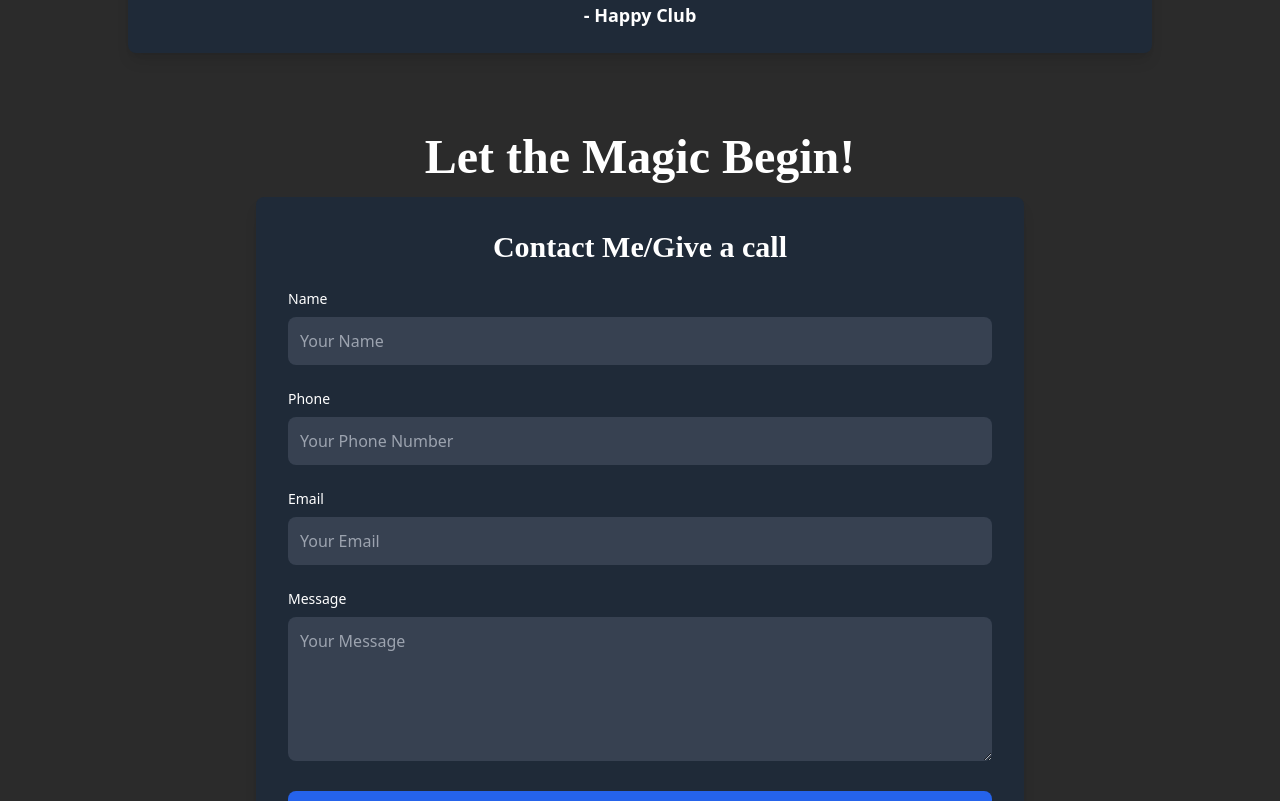
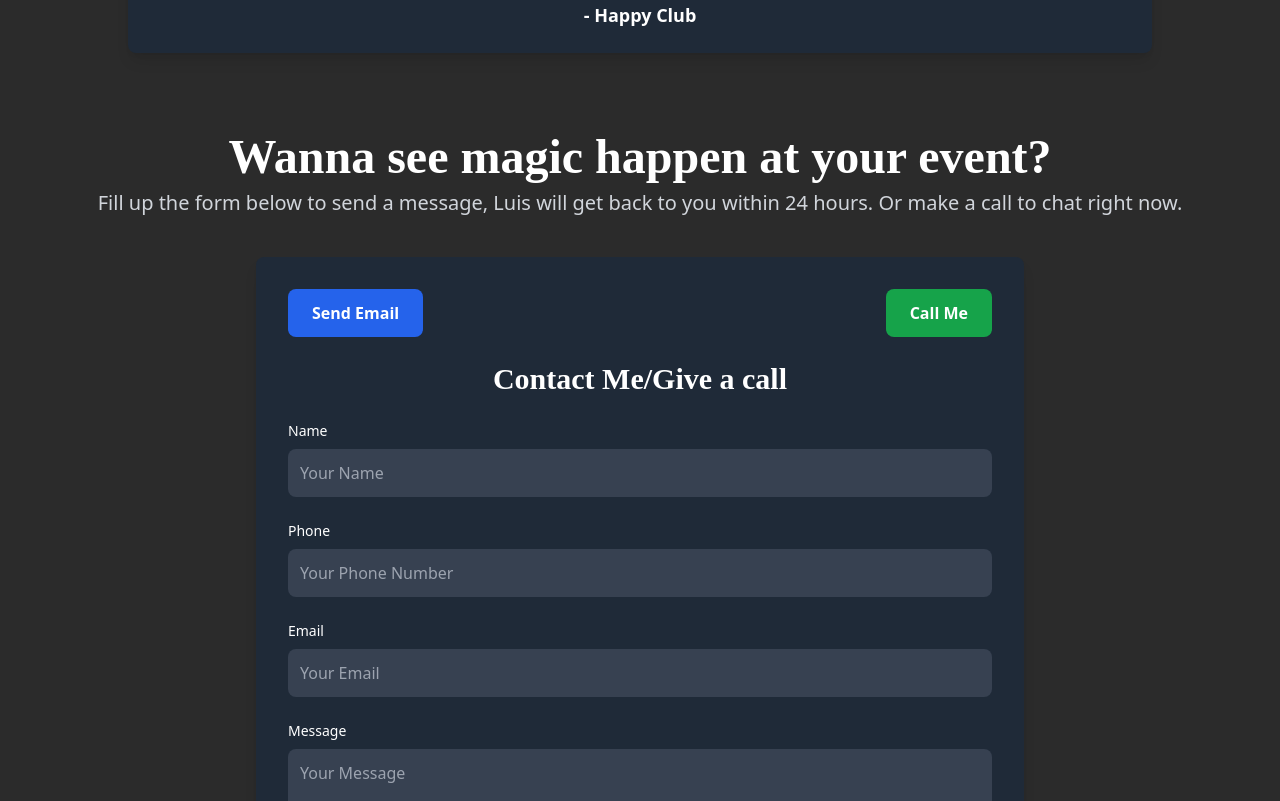
Before and after one commit to grbpdl/luis-portfolio, a Next.js app: page / in a window 1280 px wide. Shown: the part 3480-4281 px from the top of the page. Built offline with nearby package versions, Linux system fonts and the light colour scheme; a web font is replaced by a local one.

Commit message:
update contact form

```diff
--- a/components/PageFive.js
+++ b/components/PageFive.js
@@ -1,16 +1,17 @@
-import React, { useState } from 'react';
-import { CiFacebook,CiYoutube  } from "react-icons/ci";
-import { FaInstagram,FaTiktok } from "react-icons/fa";
+import React, { useState } from "react";
+import { CiFacebook, CiYoutube } from "react-icons/ci";
+import { FaInstagram, FaTiktok } from "react-icons/fa";
+
 const PageFive = () => {
   const [formData, setFormData] = useState({
-    name: '',
-    email: '',
-    message: '',
-    phone:'',
+    name: "",
+    email: "",
+    message: "",
+    phone: "",
   });
-  const [status, setStatus] = useState('');
+  const [status, setStatus] = useState("");
   const [loading, setLoading] = useState(false);
-  const [error, setError] = useState('');
+  const [error, setError] = useState("");
 
   const handleChange = (e) => {
     const { id, value } = e.target;
@@ -20,27 +21,26 @@ const PageFive = () => {
   const handleSubmit = async (e) => {
     e.preventDefault();
     setLoading(true);
-    setStatus('');
-    setError('');
+    setStatus("");
+    setError("");
 
     try {
-      console.log(formData)
-      const response = await fetch('/api/send-email', {
-        method: 'POST',
-        headers: { 'Content-Type': 'application/json' },
+      const response = await fetch("/api/send-email", {
+        method: "POST",
+        headers: { "Content-Type": "application/json" },
         body: JSON.stringify(formData),
       });
 
       const result = await response.json();
       if (response.ok) {
-        setStatus('Email sent successfully!');
-        setFormData({ name: '', email: '', message: '' }); // Reset form
+        setStatus("Email sent successfully!");
+        setFormData({ name: "", email: "", message: "", phone: "" }); // Reset form
       } else {
         setError(`Failed to send email: ${result.message}`);
       }
     } catch (err) {
-      setError('Error sending email. Please try again later.');
-      console.error('Error:', err);
+      setError("Error sending email. Please try again later.");
+      console.error("Error:", err);
     } finally {
       setLoading(false);
     }
@@ -48,10 +48,37 @@ const PageFive = () => {
 
   return (
     <div className="flex flex-col items-center w-full bg-[#2b2b2b] min-h-screen text-white p-10">
-      <h1 className="text-5xl font-extrabold font-chapFont pb-4">Let the Magic Begin!</h1>
+      {/* Heading Section */}
+      <div className="text-center mb-10">
+        <h1 className="text-4xl sm:text-5xl font-extrabold font-chapFont pb-2">
+          Wanna see magic happen at your event?
+        </h1>
+        <p className="text-lg sm:text-xl font-medium text-gray-300">
+          Fill up the form below to send a message, Luis will get back to you within 24 hours. Or make a call to chat right now.
+        </p>
+      </div>
+
       {/* Contact Form Section */}
       <div className="w-full max-w-3xl bg-[#1f2a38] p-8 rounded-lg shadow-lg mb-12">
-        <h2 className="text-3xl font-bold mb-6 text-center font-chapFont">Contact Me/Give a call</h2>
+        {/* Buttons */}
+        <div className="flex justify-between items-center mb-6">
+          <button
+            className="bg-blue-600 text-white px-6 py-3 rounded-lg font-semibold hover:bg-blue-700 transition duration-300"
+            onClick={() => (window.location.href = "mailto:luisshrestha2@gmail.com")}
+          >
+            Send Email
+          </button>
+          <button
+            className="bg-green-600 text-white px-6 py-3 rounded-lg font-semibold hover:bg-green-700 transition duration-300"
+            onClick={() => (window.location.href = "tel:+9779869375735")}
+          >
+            Call Me
+          </button>
+        </div>
+
+        <h2 className="text-3xl font-bold mb-6 text-center font-chapFont">
+          Contact Me/Give a call
+        </h2>
         <form className="flex flex-col gap-6" onSubmit={handleSubmit}>
           {/* Name Field */}
           <div>
@@ -84,7 +111,6 @@ const PageFive = () => {
               onWheel={(e) => e.target.blur()}
             />
           </div>
-
           {/* Email Field */}
           <div>
             <label htmlFor="email" className="block text-sm font-medium mb-2">
@@ -100,7 +126,6 @@ const PageFive = () => {
               required
             />
           </div>
-
           {/* Message Field */}
           <div>
             <label htmlFor="message" className="block text-sm font-medium mb-2">
@@ -116,14 +141,13 @@ const PageFive = () => {
               required
             ></textarea>
           </div>
-
           {/* Submit Button */}
           <button
             type="submit"
             className={`w-full text-white font-semibold p-3 rounded-lg transition duration-300 ${
               loading
-                ? 'bg-gray-600 cursor-not-allowed'
-                : 'bg-blue-600 hover:bg-blue-700'
+                ? "bg-gray-600 cursor-not-allowed"
+                : "bg-blue-600 hover:bg-blue-700"
             }`}
             disabled={loading}
           >
@@ -152,7 +176,7 @@ const PageFive = () => {
                 Sending...
               </span>
             ) : (
-              'Submit'
+              "Submit"
             )}
           </button>
         </form>
@@ -166,15 +190,15 @@ const PageFive = () => {
         <div className="flex justify-center gap-8 text-2xl">
           {/* Social Media Links */}
           <a
-            href="https://facebook.com"
+            href="https://www.facebook.com/magicbyluis"
             target="_blank"
             rel="noopener noreferrer"
             className="hover:text-blue-500 transition duration-300"
           >
-           <CiFacebook />
+            <CiFacebook />
           </a>
           <a
-            href="https://tiktok.com"
+            href="https://www.tiktok.com/@magicbyluis"
             target="_blank"
             rel="noopener noreferrer"
             className="hover:text-blue-400 transition duration-300"
@@ -182,15 +206,15 @@ const PageFive = () => {
             <FaTiktok />
           </a>
           <a
-            href="https://instagram.com"
+            href="https://www.instagram.com/magicbyluis"
             target="_blank"
             rel="noopener noreferrer"
             className="hover:text-pink-500 transition duration-300"
           >
-           <FaInstagram />
+            <FaInstagram />
           </a>
           <a
-            href="https://youtube.com"
+            href="https://www.youtube.com/@magicbyluis"
             target="_blank"
             rel="noopener noreferrer"
             className="hover:text-blue-700 transition duration-300"
@@ -202,10 +226,10 @@ const PageFive = () => {
         {/* Email or Phone Contact */}
         <div className="mt-8">
           <p className="text-lg">
-            <strong>Email:</strong> contact@example.com
+            <strong>Email:</strong> luisshrestha2@gmail.com
           </p>
           <p className="text-lg">
-            <strong>Phone:</strong> +123 456 7890
+            <strong>Phone:</strong> +977 9869375735
           </p>
         </div>
       </div>
```
